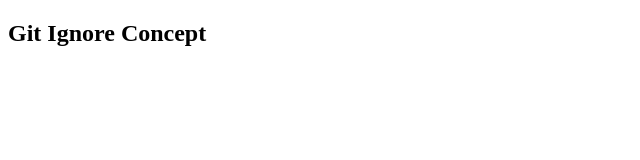
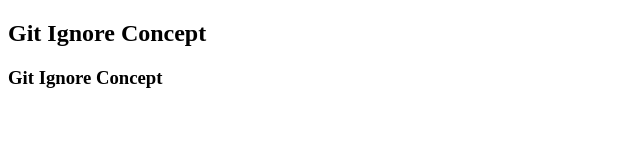
Before and after one commit to sanazaffar708-create/Git-Ignore-Concept, a plain HTML site: page index.html in a window 1280 px wide. Shown: the whole page, without its empty margins (0-640 px from the left). Drawn offline with Linux system fonts and the light colour scheme.

Commit message:
Git ignore file Done

```diff
--- a/index.html
+++ b/index.html
@@ -7,5 +7,6 @@
 </head>
 <body>
     <h2>Git Ignore Concept</h2>
+    <h3>Git Ignore Concept</h3>
 </body>
 </html>
```
Also changed, not shown: 1 other file.
